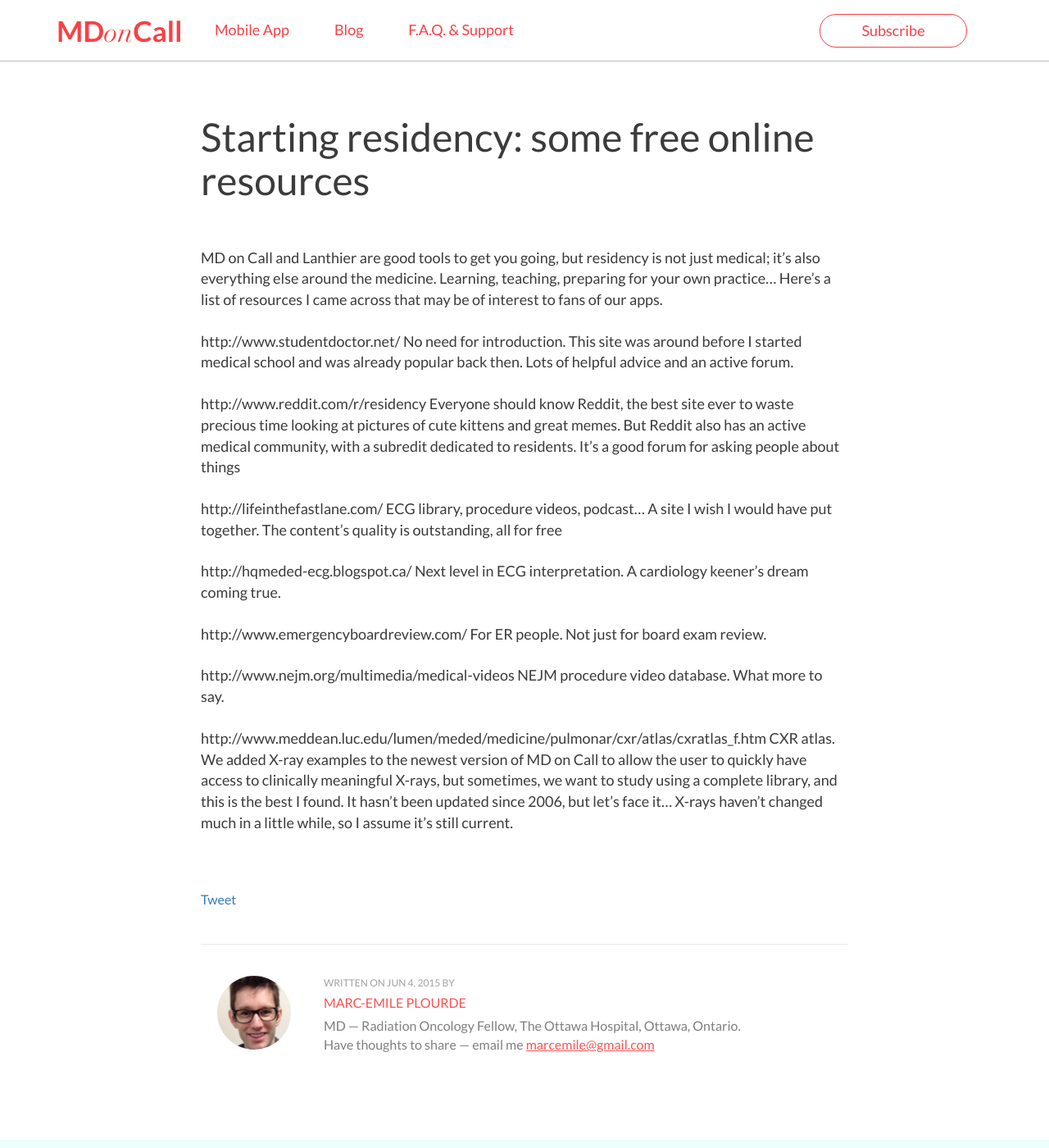
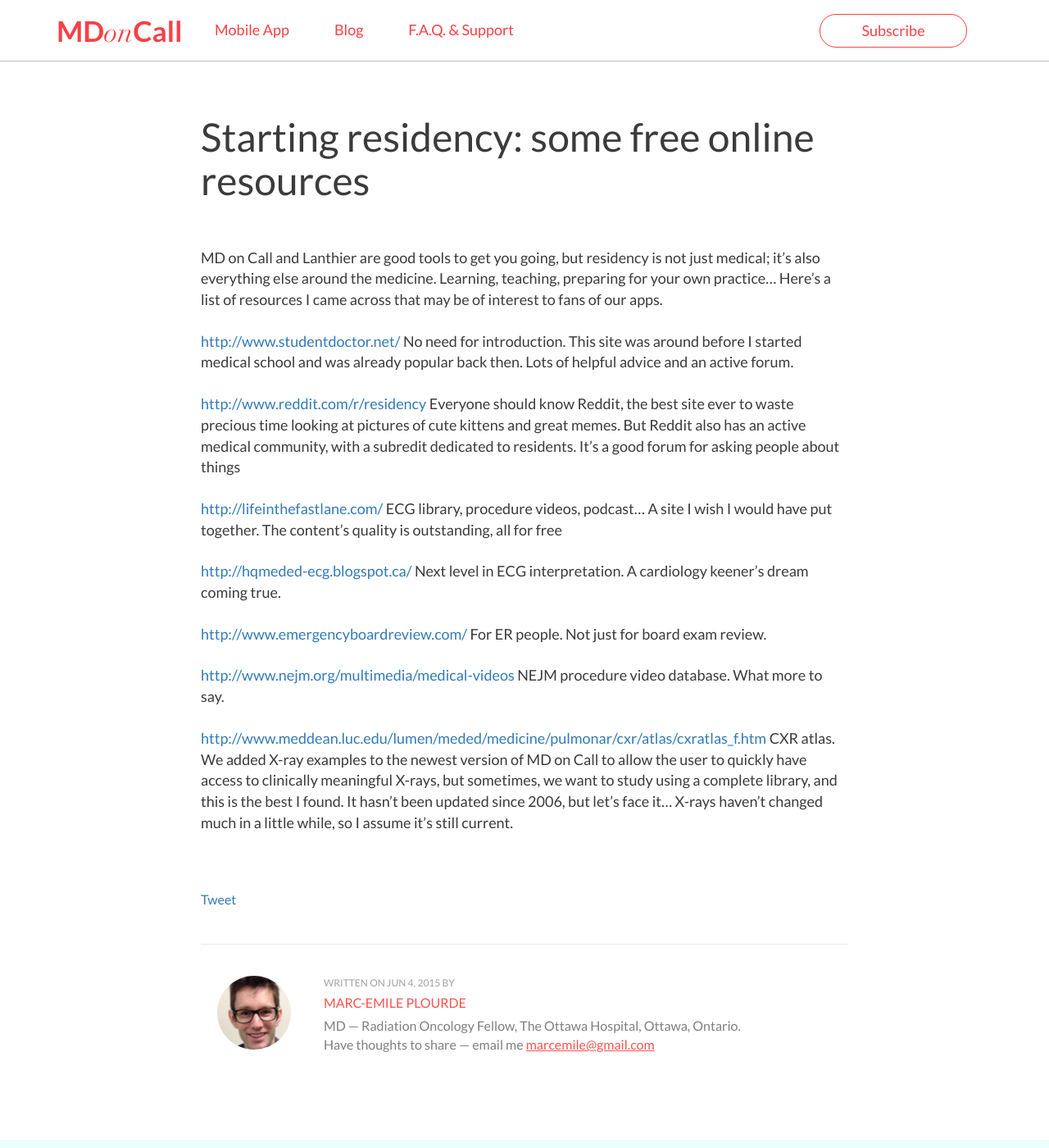
Before and after one commit to Messil/messil.github.io, a Jekyll site: the page built from _posts/2015-07-08-starting-residency.markdown, in a window 1280 px wide and 1400 px high. Shown: the whole window at 82% size. Built offline with Jekyll 4.4.1, drawn with Linux system fonts in a browser that asks for light colours; comment, search, counter and statistics services are not loaded; part of the change alters nothing that is shown.

```diff
--- a/_posts/2015-07-08-starting-residency.markdown
+++ b/_posts/2015-07-08-starting-residency.markdown
@@ -5,19 +5,24 @@ date:   2015-06-04 21:15:03
 categories: favorites
 favorite: 1
 ---
-
 MD on Call and Lanthier are good tools to get you going, but residency is not just medical; it’s also everything else around the medicine. Learning, teaching, preparing for your own practice… Here’s a list of resources I came across that may be of interest to fans of our apps.
 
-http://www.studentdoctor.net/ No need for introduction. This site was around before I started medical school and was already popular back then. Lots of helpful advice and an active forum.
+[http://www.studentdoctor.net/](http://www.studentdoctor.net/)
+No need for introduction. This site was around before I started medical school and was already popular back then. Lots of helpful advice and an active forum.
 
-http://www.reddit.com/r/residency Everyone should know Reddit, the best site ever to waste precious time looking at pictures of cute kittens and great memes. But Reddit also has an active medical community, with a subredit dedicated to residents. It’s a good forum for asking people about things
+[http://www.reddit.com/r/residency](http://www.reddit.com/r/residency)
+Everyone should know Reddit, the best site ever to waste precious time looking at pictures of cute kittens and great memes. But Reddit also has an active medical community, with a subredit dedicated to residents. It’s a good forum for asking people about things
 
-http://lifeinthefastlane.com/ ECG library, procedure videos, podcast… A site I wish I would have put together. The content’s quality is outstanding, all for free
+[http://lifeinthefastlane.com/](http://lifeinthefastlane.com/)
+ECG library, procedure videos, podcast… A site I wish I would have put together. The content’s quality is outstanding, all for free
 
-http://hqmeded-ecg.blogspot.ca/ Next level in ECG interpretation. A cardiology keener’s dream coming true.
+[http://hqmeded-ecg.blogspot.ca/](http://hqmeded-ecg.blogspot.ca/) Next level in ECG interpretation. A cardiology keener’s dream coming true.
 
-http://www.emergencyboardreview.com/ For ER people. Not just for board exam review.
+[http://www.emergencyboardreview.com/](http://www.emergencyboardreview.com/)
+For ER people. Not just for board exam review.
 
-http://www.nejm.org/multimedia/medical-videos NEJM procedure video database. What more to say.
+[http://www.nejm.org/multimedia/medical-videos](http://www.nejm.org/multimedia/medical-videos)
+NEJM procedure video database. What more to say.
 
-http://www.meddean.luc.edu/lumen/meded/medicine/pulmonar/cxr/atlas/cxratlas_f.htm CXR atlas. We added X-ray examples to the newest version of MD on Call to allow the user to quickly have access to clinically meaningful X-rays, but sometimes, we want to study using a complete library, and this is the best I found. It hasn’t been updated since 2006, but let’s face it… X-rays haven’t changed much in a little while, so I assume it’s still current.
+[http://www.meddean.luc.edu/lumen/meded/medicine/pulmonar/cxr/atlas/cxratlas_f.htm](http://www.meddean.luc.edu/lumen/meded/medicine/pulmonar/cxr/atlas/cxratlas_f.htm)
+CXR atlas. We added X-ray examples to the newest version of MD on Call to allow the user to quickly have access to clinically meaningful X-rays, but sometimes, we want to study using a complete library, and this is the best I found. It hasn’t been updated since 2006, but let’s face it… X-rays haven’t changed much in a little while, so I assume it’s still current.
```
